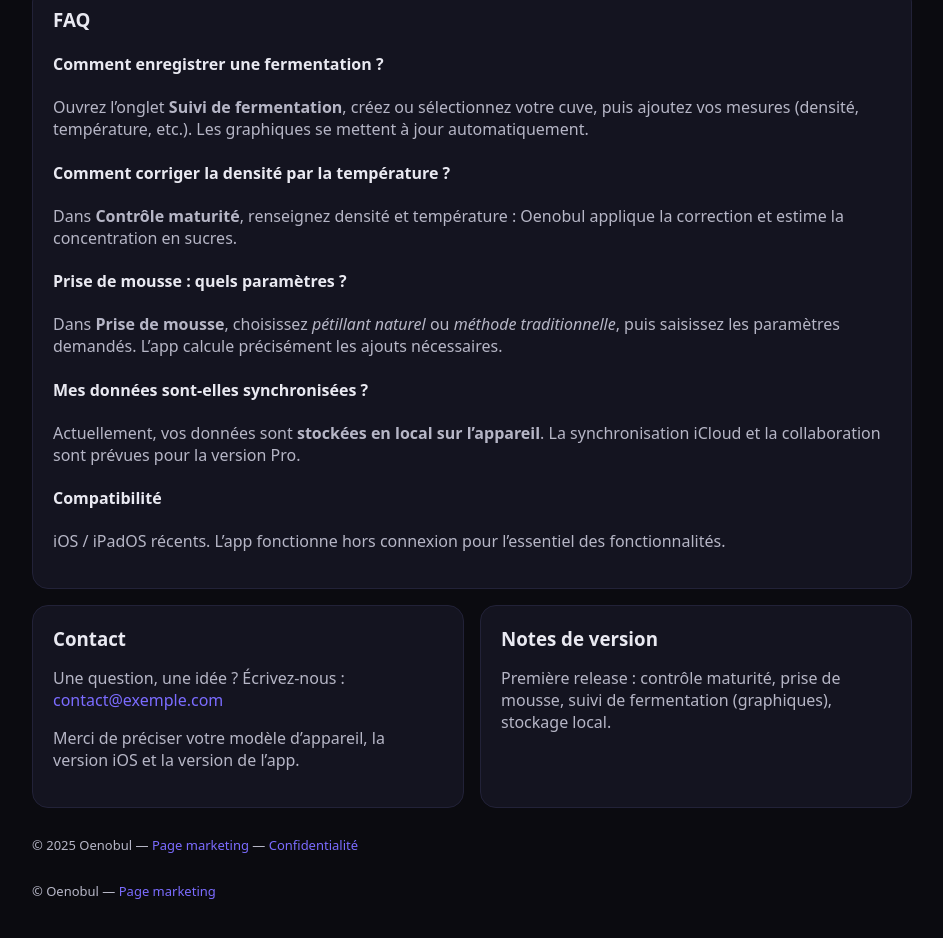
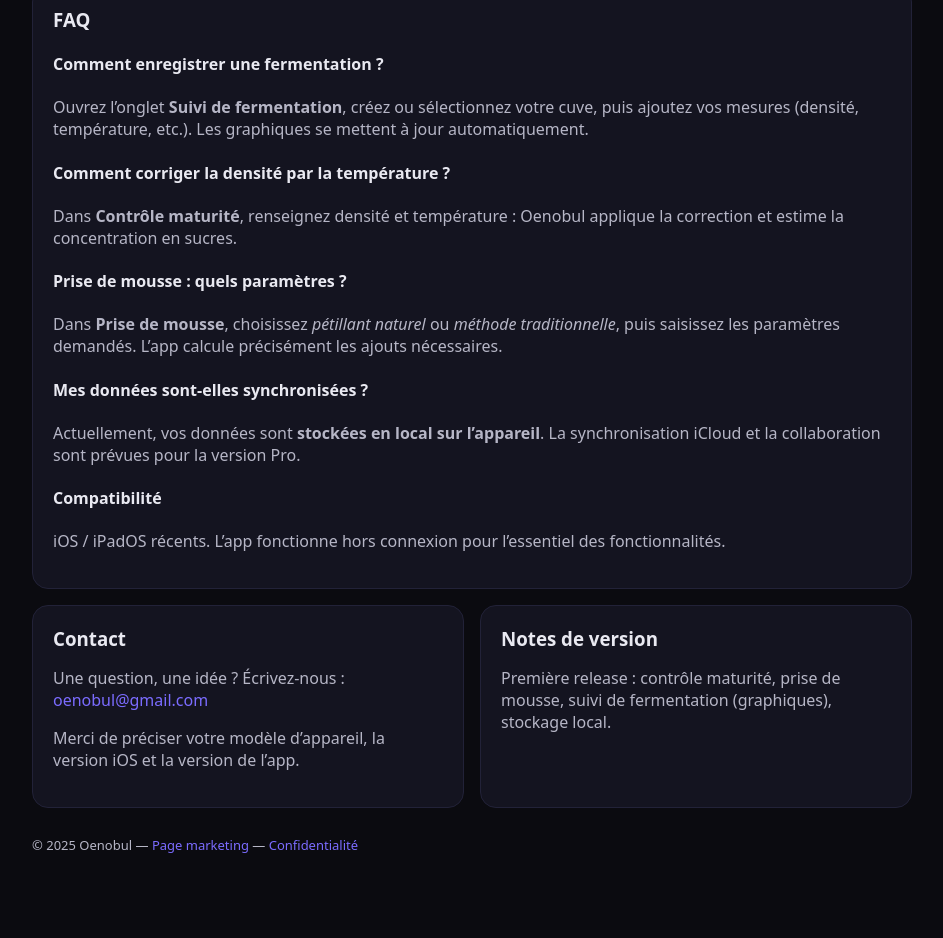
Before and after one commit to ducloslucas38350-tech/oenobul-site, a plain HTML site: page docs/support.html in a window 1280 px wide. Shown: the part 375-1313 px from the top of the page, without its empty margins (168-1111 px from the left). After the commit the page ends 1289 px from the top, so only its background shows below. Drawn offline with Linux system fonts and the light colour scheme.

Commit message:
Update support.html

```diff
--- a/docs/support.html
+++ b/docs/support.html
@@ -18,8 +18,8 @@
       <h1>Besoin d’aide ?</h1>
       <p>Bienvenue sur la page d’assistance d’Oenobul. Retrouvez ici la FAQ, des guides rapides et un moyen de contact.</p>
       <div class="btns">
-        <!-- Remplace l’email par le tien -->
-        <a class="btn" href="oenobul@gmail.com">✉️ Écrire au support</a>
+        <!-- Remplace l’email par le tien si besoin -->
+        <a class="btn" href="mailto:oenobul@gmail.com">✉️ Écrire au support</a>
         <a class="btn" href="./index.html">← Retour à la page principale</a>
       </div>
     </section>
@@ -45,7 +45,7 @@
 
       <article class="card half">
         <h3>Contact</h3>
-        <p>Une question, une idée ? Écrivez-nous : <a href="oenobul@gmail.com">contact@exemple.com</a></p>
+        <p>Une question, une idée ? Écrivez-nous : <a href="mailto:oenobul@gmail.com">oenobul@gmail.com</a></p>
         <p>Merci de préciser votre modèle d’appareil, la version iOS et la version de l’app.</p>
       </article>
 
@@ -54,13 +54,10 @@
         <p>Première release : contrôle maturité, prise de mousse, suivi de fermentation (graphiques), stockage local.</p>
       </article>
     </section>
-<footer class="footer">
-  © <span id="y"></span> Oenobul — <a href="./index.html">Page marketing</a> — <a href="./privacy.html">Confidentialité</a>
-  <script>document.getElementById('y').textContent = new Date().getFullYear();</script>
-</footer>
 
+    <!-- Footer unique, avec lien Confidentialité -->
     <footer class="footer">
-      © <span id="y"></span> Oenobul — <a href="./index.html">Page marketing</a>
+      © <span id="y"></span> Oenobul — <a href="./index.html">Page marketing</a> — <a href="./privacy.html">Confidentialité</a>
       <script>document.getElementById('y').textContent = new Date().getFullYear();</script>
     </footer>
   </div>
```
